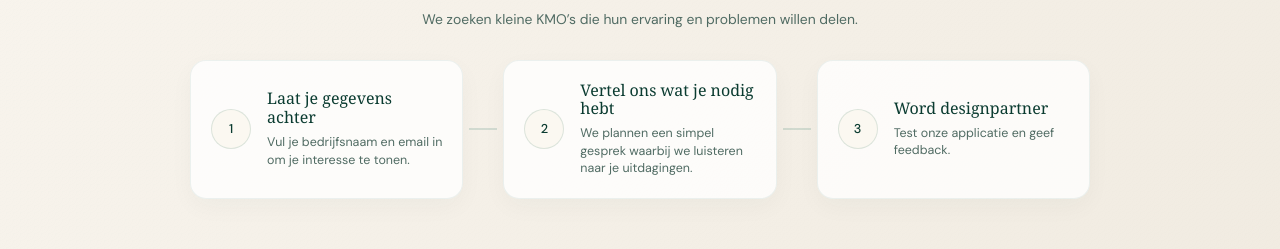
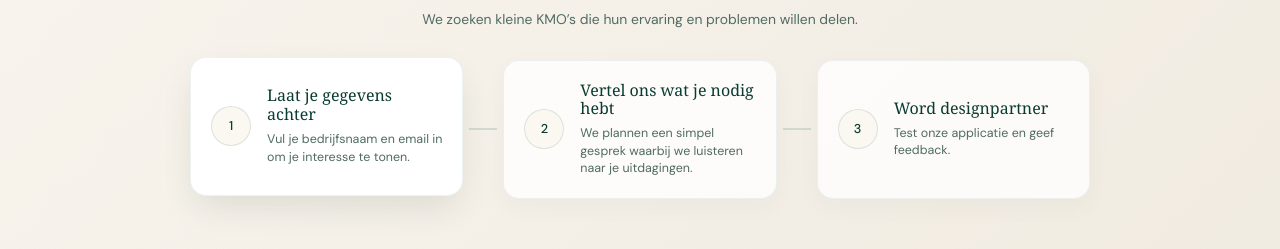
Before and after one commit to Elliotwhoisalsobo/landingpage, a Nuxt app: page / in a window 1280 px wide. In both pictures the pointer is over the element 326 px from the left and 1932 px from the top of the page. Shown: the part 1803-2052 px from the top of the page. Built offline with nearby package versions, Linux system fonts and the light colour scheme; a web font is replaced by a local one.

Commit message:
added small animation to steps component

```diff
--- a/app/components/Steps.vue
+++ b/app/components/Steps.vue
@@ -123,6 +123,13 @@ const steps = [
   background: rgba(255, 255, 255, 0.78);
   box-shadow: 0 8px 24px rgba(33, 56, 47, 0.035);
   text-align: left;
+  transition: transform 220ms ease, box-shadow 220ms ease, background 220ms ease;
+}
+
+.step-card:hover {
+  transform: translateY(-3px);
+  background: #fff;
+  box-shadow: 0 14px 36px -8px rgba(33, 56, 47, 0.14);
 }
 
 .step-number {
```
